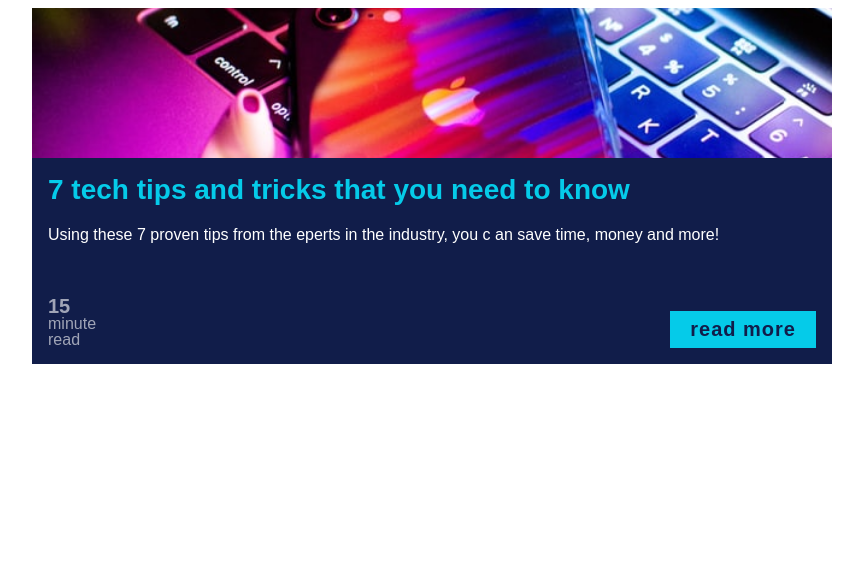
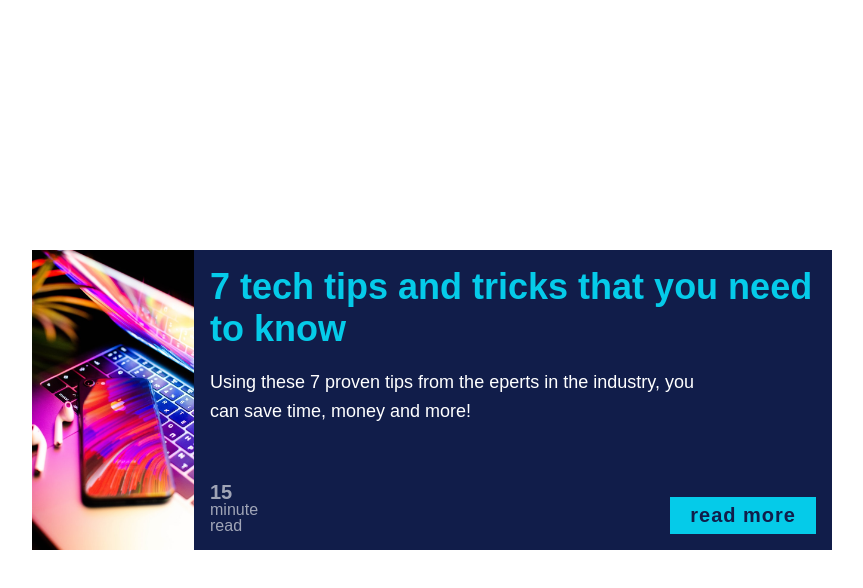
Before and after one commit to robb52/flexbox-card, a plain HTML site: page index.html in a window 1280 px wide. Shown: the whole page, without its empty margins (208-1071 px from the left). Drawn offline with Linux system fonts and the light colour scheme; a web font is replaced by a local one.

Commit message:
Made adjustments for larger screens and final style touches

```diff
--- a/css/style.css
+++ b/css/style.css
@@ -1,4 +1,10 @@
-body {}
+body {
+  margin: 0;
+  min-height: 100vh;
+  display: flex;
+  justify-content: center;
+  align-items: center;
+}
 
 .card {
   width: 90%;
@@ -12,12 +18,13 @@ body {}
 
 .card-img {
   object-fit: cover;
-  height: 150px;
+  flex-basis: 200px;
+  min-width: 0;
+  min-height: 0;
 }
 
 .card-content {
   padding: 1em;
-  margin: 0;
 }
 
 .card-title,
@@ -66,3 +73,31 @@ body {}
   display: block;
   font-size: 1.25em;
 }
+
+@media (min-width: 600px) {
+  .card {
+    flex-direction: row;
+  }
+
+  .card-img {
+    height: 300px;
+  }
+
+  .card-content {
+    display: flex;
+    flex-direction: column;
+  }
+
+  .card-title {
+    font-size: 2.25rem;
+  }
+
+  .card-body {
+    font-size: 1.125rem;
+    max-width: 500px;
+  }
+
+  .card-footer {
+    margin-top: auto;
+  }
+}
--- a/index.html
+++ b/index.html
@@ -18,8 +18,8 @@
 
       <div class="card-content">
         <h2 class="card-title">7 tech tips and tricks that you need to know</h2>
-        <p class="card-body">Using these 7 proven tips from the eperts in the industry, you c
-        an save time, money and more!</p>
+        <p class="card-body">Using these 7 proven tips from the eperts in the industry, you can
+        save time, money and more!</p>
         <div class="card-footer">
           <p class="card-read-time"><span>15</span> minute<br>read</p>
           <a href="#" class="card-btn">read more</a>
```
